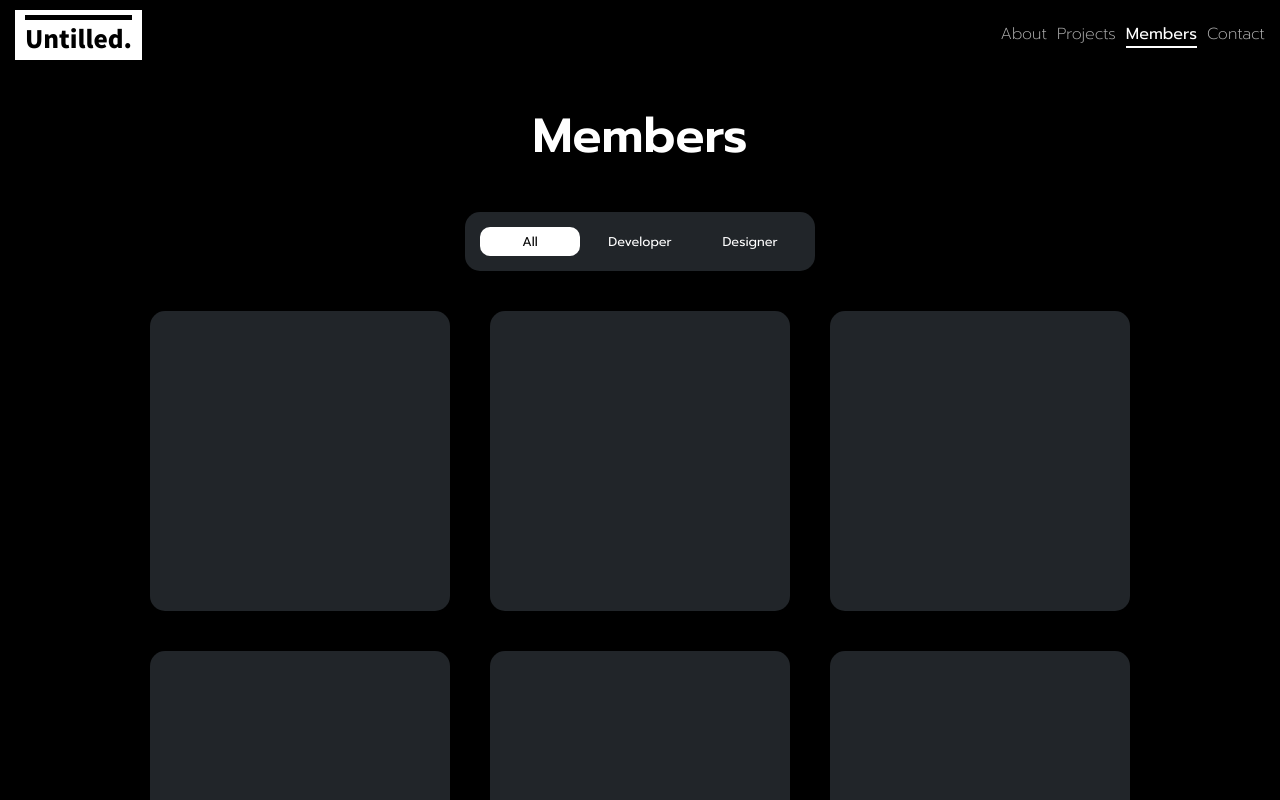
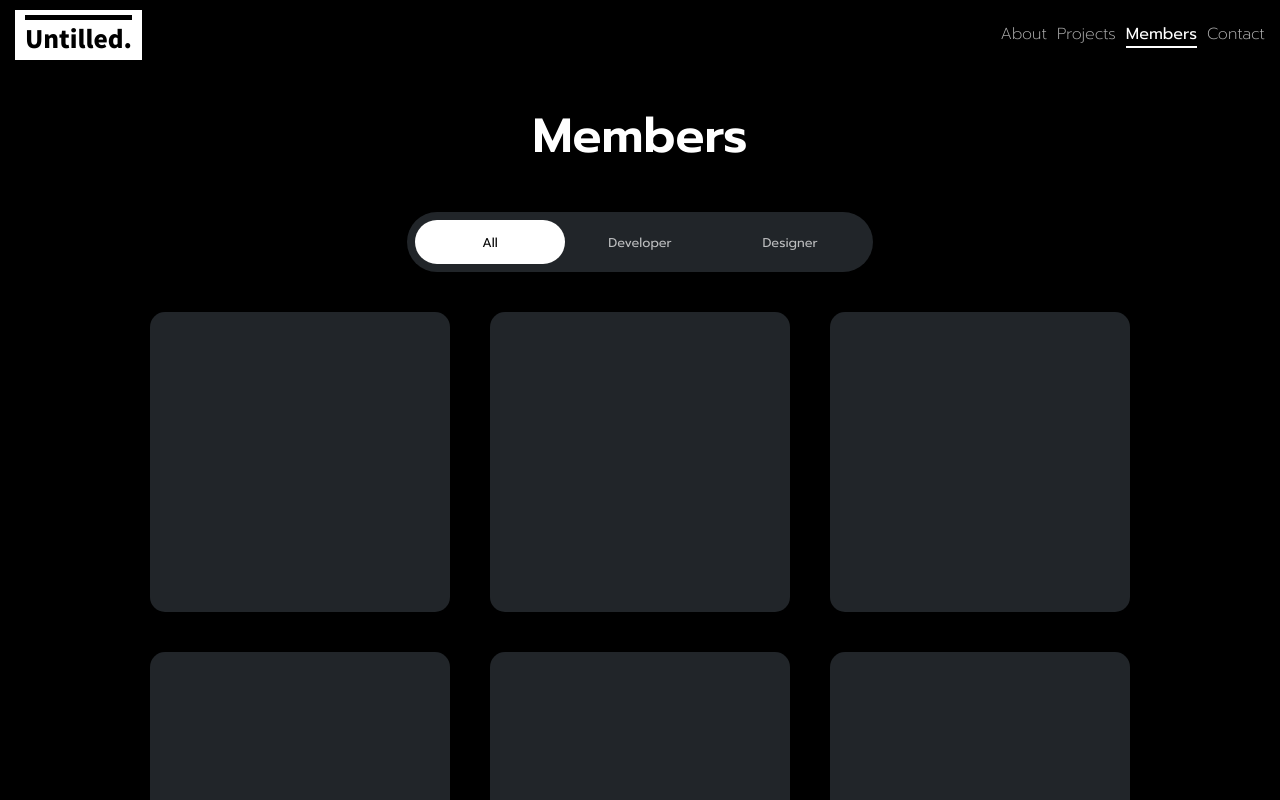
Before and after one commit to untilled/untilled.team, a Next.js app: page /members in a window 1280 px wide. Built offline with nearby package versions, Linux system fonts and the light colour scheme.

Commit message:
update members tab

```diff
--- a/src/components/_base/Layout/MobilleHeader.styled.ts
+++ b/src/components/_base/Layout/MobilleHeader.styled.ts
@@ -23,7 +23,7 @@ export const MobileMenuWrapper = styled.div`
   right: 0;
   bottom: 0;
   background-color: black;
-  z-index: 20;
+  z-index: 25;
   display: flex;
   flex-direction: column;
   align-items: center;
--- a/src/components/_base/Layout/index.styled.ts
+++ b/src/components/_base/Layout/index.styled.ts
@@ -35,7 +35,7 @@ export const ShareBox = styled.div<ShareBox>`
     background-color: #212529;
   }
   ${mobile} {
-    display: none;
+    /* display: none; */
   }
   transition: transform ease-in-out 0.3s;
   ${(props) =>
--- a/src/components/_shared/Footer/index.style.ts
+++ b/src/components/_shared/Footer/index.style.ts
@@ -39,9 +39,9 @@ export const Menus = styled.div`
   align-items: center;
   & > a {
     color: rgba(255, 255, 255, 0.7);
-  }
-  & > a:hover {
-    color: rgba(255, 255, 255, 1);
+    &:hover {
+      color: rgba(255, 255, 255, 1);
+    }
   }
   ${mobile} {
     display: none;
@@ -55,6 +55,9 @@ export const TopRight = styled.div`
   svg {
     font-size: 1.8rem;
     color: rgba(255, 255, 255, 0.7);
+    &:hover {
+      color: rgba(255, 255, 255, 1);
+    }
   }
 
   ${mobile} {
--- a/src/components/home/_shared/menus/Contact.styled.ts
+++ b/src/components/home/_shared/menus/Contact.styled.ts
@@ -5,7 +5,6 @@ export const Wrapper = styled.div`
   &::-webkit-scrollbar {
     display: none;
   }
-  height: fit-content;
   height: 100vh;
   padding-top: 80px;
   overflow: scroll;
@@ -13,6 +12,9 @@ export const Wrapper = styled.div`
   display: flex;
   justify-content: center;
   align-items: center;
+  ${mobile} {
+    height: fit-content;
+  }
 `
 export const Title = styled.div`
   display: flex;
--- a/src/components/home/_shared/menus/Intro.styled.ts
+++ b/src/components/home/_shared/menus/Intro.styled.ts
@@ -7,7 +7,7 @@ export const TextCircleCss = css`
   bottom: 100px;
   ${mobile} {
     right: 0px;
-    bottom: 50px;
+    bottom: 80px;
   }
 `
 
--- a/src/components/home/index.styled.ts
+++ b/src/components/home/index.styled.ts
@@ -134,4 +134,8 @@ export const ShareMessage = styled.a<ShareMessage>`
     css`
       transform: translate(0px, 110px);
     `}
+
+  ${mobile} {
+    display: none !important;
+  }
 `
--- a/src/components/members/index.styled.ts
+++ b/src/components/members/index.styled.ts
@@ -1,3 +1,4 @@
+import { css } from '@emotion/react'
 import styled from '@emotion/styled'
 import { mobile } from 'styles/media'
 
@@ -17,15 +18,27 @@ export const Title = styled.h1`
   text-align: center;
 `
 
-export const MenuList = styled.div`
+export const Tab = styled.div`
   font-family: 'Prompt', sans-serif;
   margin: 0px auto;
   margin-bottom: 40px;
-  border-radius: 15px;
+  border-radius: 99px;
   background-color: #212529;
-  padding: 15px;
+  padding: 0.5rem;
   display: flex;
-  gap: 10px;
+  /* gap: 10px; */
+
+  & > * {
+    width: 150px;
+    height: 44px;
+  }
+  ${mobile} {
+    transform: scale(0.9);
+    & > * {
+      width: 100px;
+      height: 34px;
+    }
+  }
 `
 
 type MenuProps = {
@@ -33,14 +46,35 @@ type MenuProps = {
 }
 
 export const Menu = styled.div<MenuProps>`
-  width: 100px;
-  text-align: center;
+  display: flex;
+  justify-content: center;
+  align-items: center;
+
   font-size: 0.8rem;
-  background-color: ${({ selected }) => (selected ? `white` : `none`)};
-  color: ${({ selected }) => (selected ? `black` : `white`)};
-  border-radius: 10px;
-  padding: 5px 15px;
+  border-radius: 99px;
+  padding: 5px 5px;
   cursor: pointer;
+  z-index: 2;
+  transition: color 0.25s ease-in;
+  color: rgba(255, 255, 255, 0.7);
+  ${({ selected }) =>
+    selected &&
+    css`
+      color: black;
+    `};
+`
+
+type Glider = {
+  selectedMenu: number
+}
+
+export const Glider = styled.span<Glider>`
+  position: absolute;
+  background-color: white;
+  border-radius: 99px;
+  z-index: 1;
+  transition: transform 0.25s ease-in-out;
+  transform: translateX(${({ selectedMenu }) => selectedMenu * 100}%);
 `
 
 export const MemberList = styled.div`
--- a/src/components/members/index.tsx
+++ b/src/components/members/index.tsx
@@ -1,17 +1,46 @@
 import * as styled from './index.styled'
 import { members } from 'libs/data'
+import { useState } from 'react'
 
 type Props = {}
 
+const menus = [
+  {
+    id: 0,
+    name: 'All',
+  },
+  {
+    id: 1,
+    name: 'Developer',
+  },
+  {
+    id: 2,
+    name: 'Designer',
+  },
+]
+
 const Members = (props: Props) => {
+  const [selectedMenu, setSelectedMenu] = useState(0)
+
+  const handleClick = (id: number) => {
+    setSelectedMenu(id)
+  }
+
   return (
     <styled.Wrapper>
       <styled.Title className="container">Members</styled.Title>
-      <styled.MenuList>
-        <styled.Menu selected>All</styled.Menu>
-        <styled.Menu>Developer</styled.Menu>
-        <styled.Menu>Designer</styled.Menu>
-      </styled.MenuList>
+      <styled.Tab>
+        {menus.map((menu) => (
+          <styled.Menu
+            key={menu.id}
+            selected={menu.id === selectedMenu}
+            onClick={() => handleClick(menu.id)}
+          >
+            {menu.name}
+          </styled.Menu>
+        ))}
+        <styled.Glider selectedMenu={selectedMenu} />
+      </styled.Tab>
       <styled.MemberList className="container">
         {members.map((member, idx) => (
           <styled.Member key={idx}></styled.Member>
```
Also changed, not shown: src/components/home/index.tsx (+8 -2 lines).
